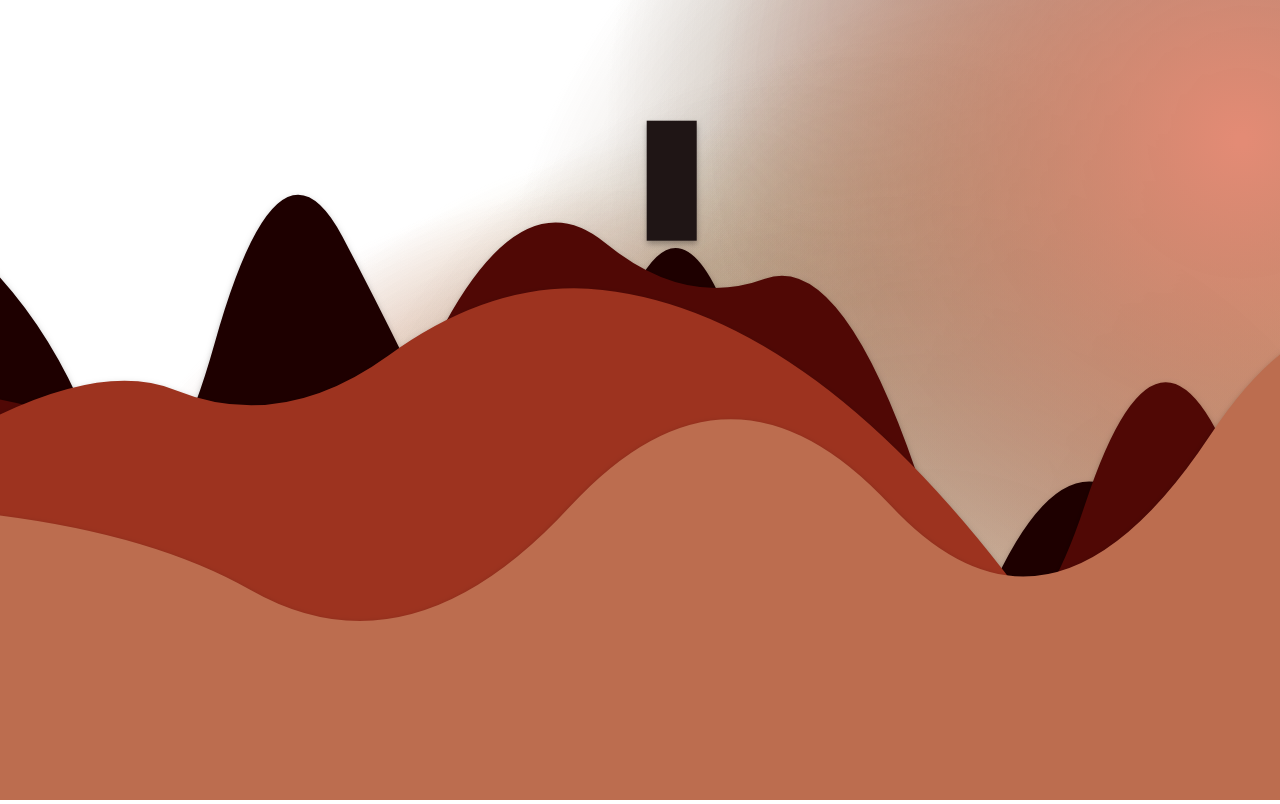
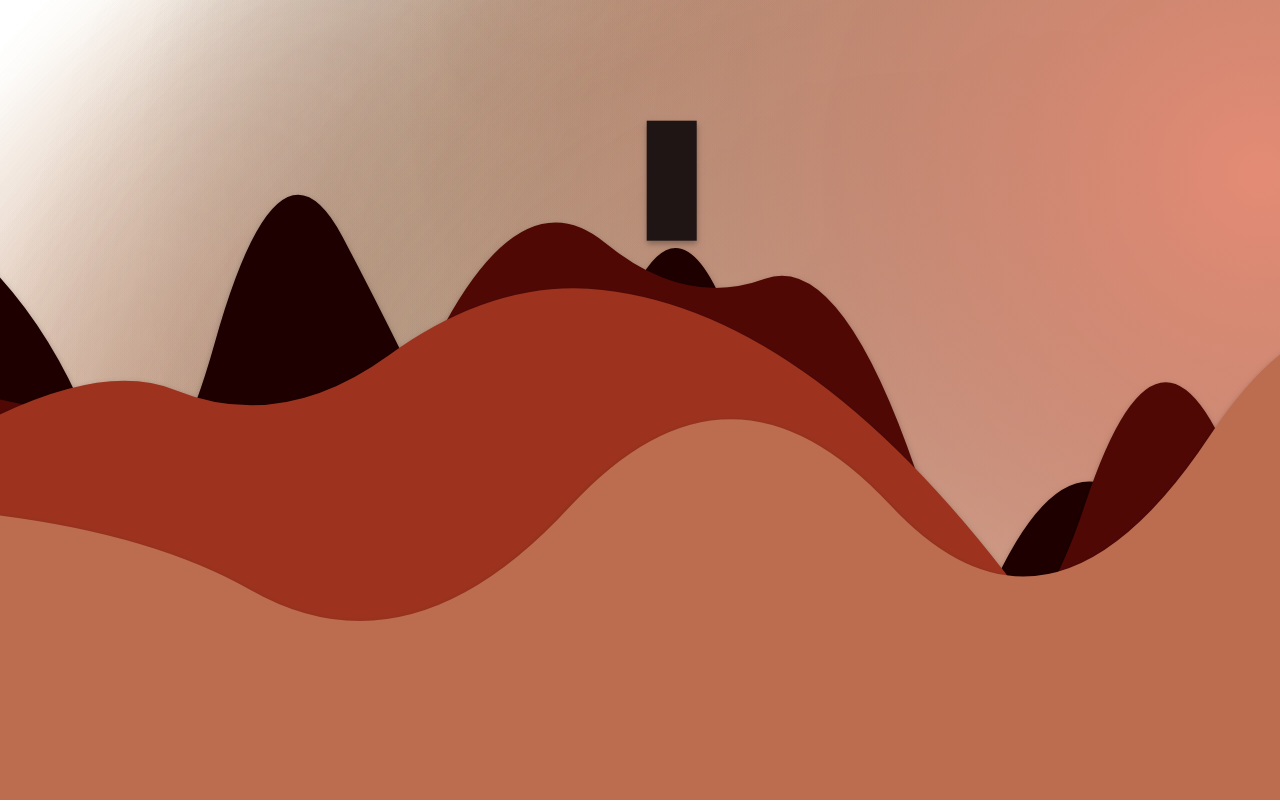
Before and after one commit to seyoung8239/Monolith, a website with bundled scripts: page public/index.html in a window 1280 px wide. Built offline with nearby package versions, Linux system fonts and the light colour scheme; animation ran at ten frames a second.

Commit message:
add favicon/revise background settings

```diff
--- a/public/app.js
+++ b/public/app.js
@@ -21,8 +21,8 @@ class App {
     //b
     this.totalParticles = 8;
     this.particles = [];
-    this.maxRadius = 700;
-    this.minRadius = 500;
+    this.maxRadius = 1200;
+    this.minRadius = 800;
 
     //h
     this.hills = [
--- a/public/glowparticle.js
+++ b/public/glowparticle.js
@@ -7,8 +7,8 @@ export class GlowParticle {
     this.radius = radius;
     this.rgb = rgb;
 
-    this.vx = Math.random() ;
-    this.vy = Math.random() ;
+    this.vx = Math.random() *2;
+    this.vy = Math.random() *2;
 
     this.sinValue = Math.random();
   }
--- a/public/hill.js
+++ b/public/hill.js
@@ -79,7 +79,6 @@ export class Hill {
     const min = this.stageHeight / 8;
     const max = this.stageHeight - min;
     const cur_height = min + Math.random() * max;
-    console.log(cur_height);
     return cur_height;
   }
 }
--- a/public/index.html
+++ b/public/index.html
@@ -3,7 +3,7 @@
   <head>
     <meta charset="utf-8">
     <meta name="viewport" content="width=device-width, initial-scale=1">
-    <title>Project 3</title>
+    <title>Monolith</title>
 
     <script defer src="/__/firebase/8.9.1/firebase-app.js"></script>
 
@@ -13,6 +13,7 @@
 
     <script defer src="/__/firebase/init.js?useEmulator=true"></script>
     <link rel="stylesheet" href="styles.css">
+    <link rel="shortcut icon" type="image/jpg" href="favicon.png">
   </head>
   <body>
     <script type="module" src="app.js"></script>
```
Also changed, not shown: public/favicon.png (added).
